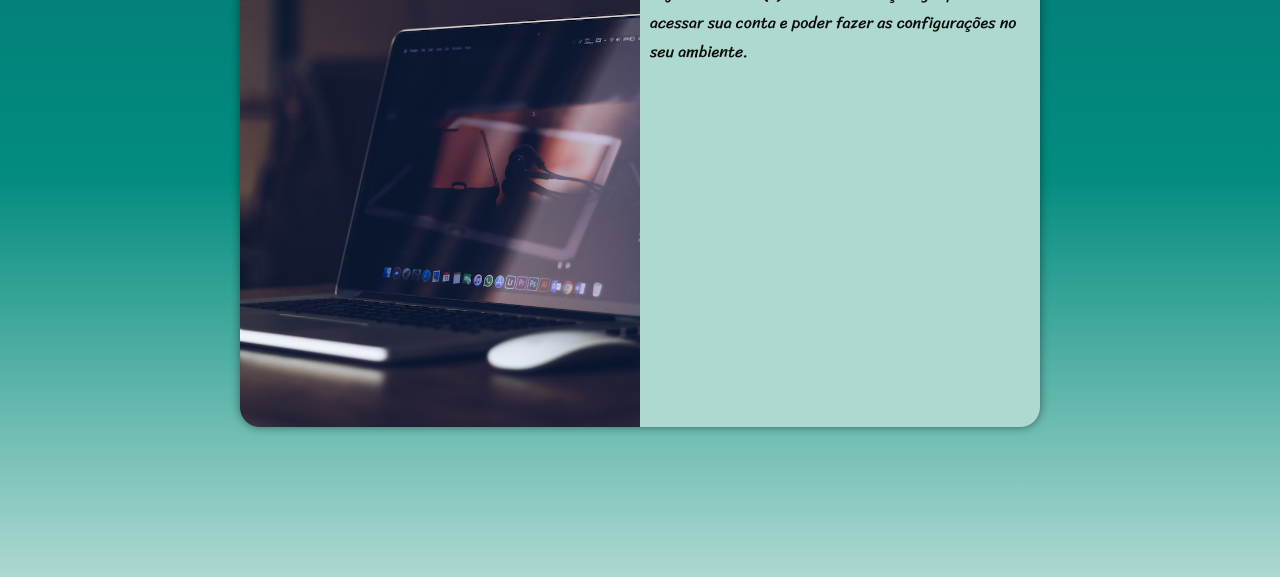
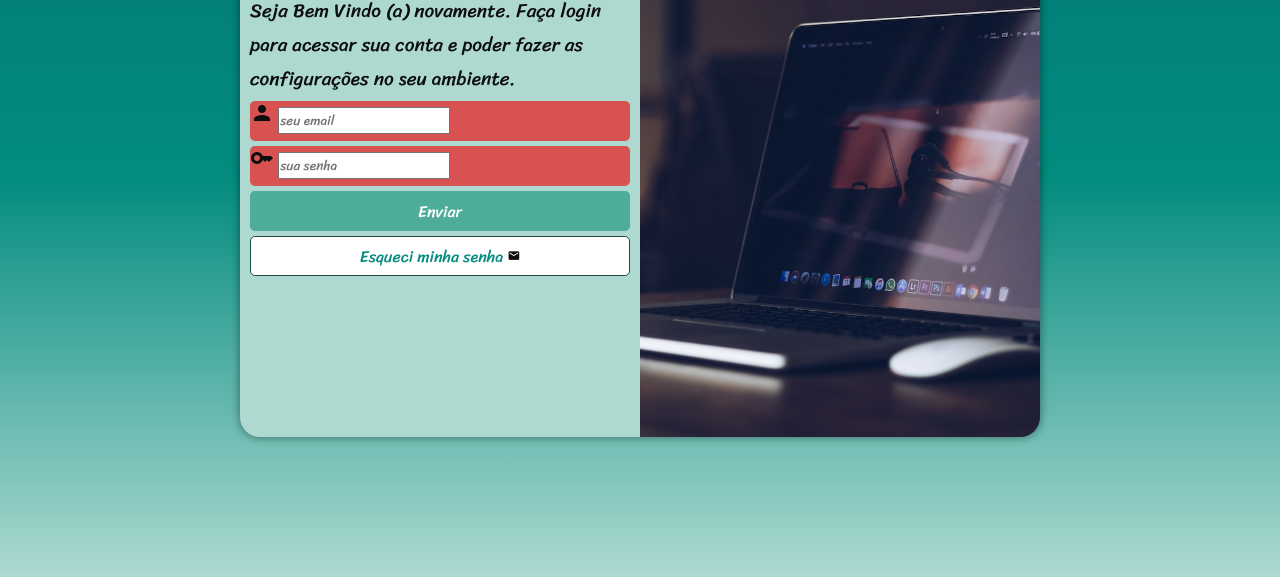
Before and after one commit to jotapsampaio/projeto-login, a plain HTML site: page index.html in a window 1280 px wide. Shown: the part 223-800 px from the top of the page. Drawn offline with Linux system fonts and the light colour scheme.

Commit message:
Formulário e sua estilização

```diff
--- a/css/mediaquereis.css
+++ b/css/mediaquereis.css
@@ -42,14 +42,22 @@
     }
 
     #login #imagem {
+        float: right;
+        width: 50%;
+        height: 100%;
+    }
+
+    #login #formulario {
         float: left;
         width: 50%;
         height: 100%;
     }
 
-    #login #formulario {
-        float: right;
-        width: 50%;
-        height: 100%;
+    #formulario h1 {
+        font-size: 2em;
+    }
+
+    #formulario p {
+        font-size: 1.2em;
     }
 }
--- a/css/style.css
+++ b/css/style.css
@@ -52,7 +52,7 @@ main {
     background-color: var(--background-section);
     overflow: hidden;
     width: 250px;
-    height: 500px;
+    height: 520px;
     border-radius: 20px;
     box-shadow: 0px 0px 10px rgba(0, 0, 0, 0.473);
     transition: width 0.5s, height 0.5s;
@@ -70,3 +70,64 @@ main {
     display: block;
     padding: 10px;
 }
+
+.campo {
+    background-color: #D95252;
+    height: 40px;
+    border-radius: 5px;
+    margin: 5px 0;
+}
+
+#formulario h1 {
+    text-align: center;
+    margin-bottom: 10px;
+}
+
+#formulario p {
+    font-size: 0.8em;
+}
+
+form input[type=submit] {
+    display: block;
+    font-size: 1em;
+    width: 100%;
+    height: 40px;
+    background-color: #4eac9a;
+    color: white;
+    border: none;
+    border-radius: 5px;
+    cursor: pointer;
+}
+
+form input[type=submit]:hover {
+    background-color: #194e44;
+    margin-left: 1.5px;
+}
+
+form label {
+    display: none;
+}
+
+form a.botao {
+    display: block;
+    text-align: center;
+    font-size: 1em;
+    width: 100%;
+    height: 40px;
+    background-color: #fff;
+    color: #038C7F;
+    border-radius: 5px;
+    border: 1px solid #194e44;
+    margin-top: 5px;
+    padding-top: 5px;
+    text-decoration: none;
+}
+
+form a.botao:hover {
+    background-color: #4eac9a;
+    color: #fff;
+}
+
+form a.botao span {
+    font-size: 0.8em;
+}
--- a/index.html
+++ b/index.html
@@ -6,6 +6,7 @@
     <meta name="viewport" content="width=device-width, initial-scale=1.0">
     <link rel="stylesheet" href="css/style.css">
     <link rel="stylesheet" href="css/mediaquereis.css">
+    <link href="https://fonts.googleapis.com/icon?family=Material+Icons" rel="stylesheet">
     <title>Projeto Login</title>
 </head>
 <body>
@@ -19,8 +20,22 @@
                 <p>
                     Seja Bem Vindo (a) novamente. Faça login para acessar sua conta e poder fazer as configurações no seu ambiente.
                 </p>
-                <form action="login" method="post">
-
+                <form action="login" method="post" autocomplete="on">
+                    <div class="campo">
+                        <span class="material-icons">person</span>
+                        <input type="email" name="mail" id="imail" required autocomplete="email" maxlength="30" placeholder="seu email">
+                        <label for="imail">Email</label>
+                    </div>
+                    <div class="campo">
+                        <span class="material-icons">key</span>
+                        <input type="password" name="senha" id="isenha" required autocomplete="current-password" placeholder="sua senha" minlength="8" maxlength="20">
+                        <label for="isenha">Senha</label>
+                    </div>
+                    <input type="submit" value="Enviar">
+                    <a href="esqueci.html" class="botao">
+                        Esqueci minha senha
+                        <span class="material-icons">mail</span>
+                    </a>
                 </form>
             </div>
         </section>
```
